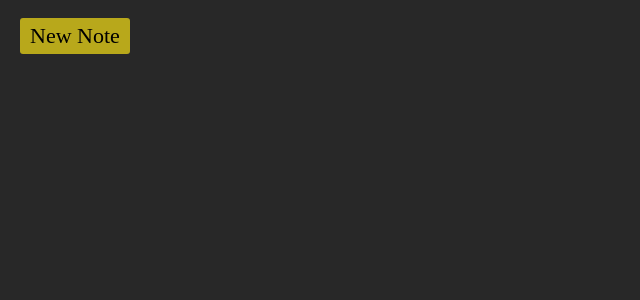
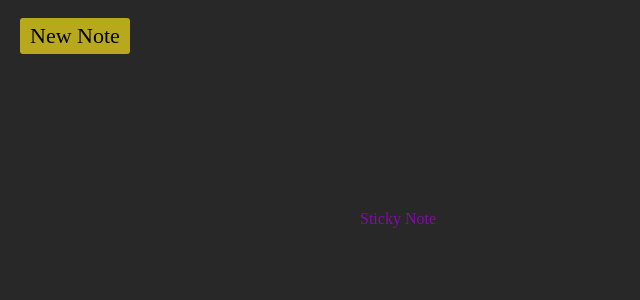
Before and after one commit to serkanisyapan/sticky-notes, a React (Vite) app: page / in a window 1280 px wide. Shown: the top 300 px of the page, without its empty margins (0-640 px from the left). Built offline with nearby package versions, Linux system fonts and the light colour scheme.

Commit message:
adds displaying note on screen

```diff
--- a/src/App.jsx
+++ b/src/App.jsx
@@ -1,27 +1,49 @@
 import { useState, useEffect } from "react";
+import { NewNoteText } from "./components/NewNoteText";
+import { StickyNote } from "./components/StickyNote";
 import "./App.css";
-import { NewNoteText } from "./components/NewNoteText";
 
 function App() {
   const [noteMode, setNoteMode] = useState("addNote");
-  const [position, setPosition] = useState({ x: 0, y: 0 });
+  const [mousePosition, setMousePosition] = useState({ x: 0, y: 0 });
+  const [stickyNotes, setStickyNotes] = useState([
+    {
+      id: "1",
+      note: "Hello World",
+      position: { x: 350, y: 200 },
+      color: "#810CA8",
+    },
+  ]);
+  const [newNoteInput, setNewNoteInput] = useState({ x: 0, y: 0 });
 
   const handleMouseMove = (event) => {
-    setPosition({ x: event.pageX, y: event.pageY });
+    setMousePosition({ x: event.pageX, y: event.pageY });
+  };
+
+  const handleClick = (event) => {
+    setNoteMode("addingNewNote");
   };
 
   useEffect(() => {
     window.addEventListener("mousemove", handleMouseMove);
+    window.addEventListener("click", handleClick);
     return () => {
       window.removeEventListener("mousemove", handleMouseMove);
+      window.removeEventListener("click", handleClick);
     };
   }, []);
 
   return (
     <>
       {noteMode === "addNote" && (
-        <NewNoteText position={position} handleMouseMove={handleMouseMove} />
+        <NewNoteText
+          position={mousePosition}
+          handleMouseMove={handleMouseMove}
+        />
       )}
+      {noteMode === "addingNewNote" && <NewNoteInput />}
+      {stickyNotes &&
+        stickyNotes.map((stickyNote) => <StickyNote stickyNote={stickyNote} />)}
     </>
   );
 }
--- /dev/null
+++ b/src/components/NewNoteInput.jsx
@@ -0,0 +1,3 @@
+export const NewNoteInput = () => {
+  return;
+};
--- /dev/null
+++ b/src/components/StickyNote.jsx
@@ -0,0 +1,15 @@
+export const StickyNote = ({ stickyNote }) => {
+  return (
+    <div
+      style={{
+        position: "absolute",
+        left: stickyNote.position.x,
+        top: stickyNote.position.y,
+        color: stickyNote.color,
+        padding: "10px 10px",
+      }}
+    >
+      Sticky Note
+    </div>
+  );
+};
```
